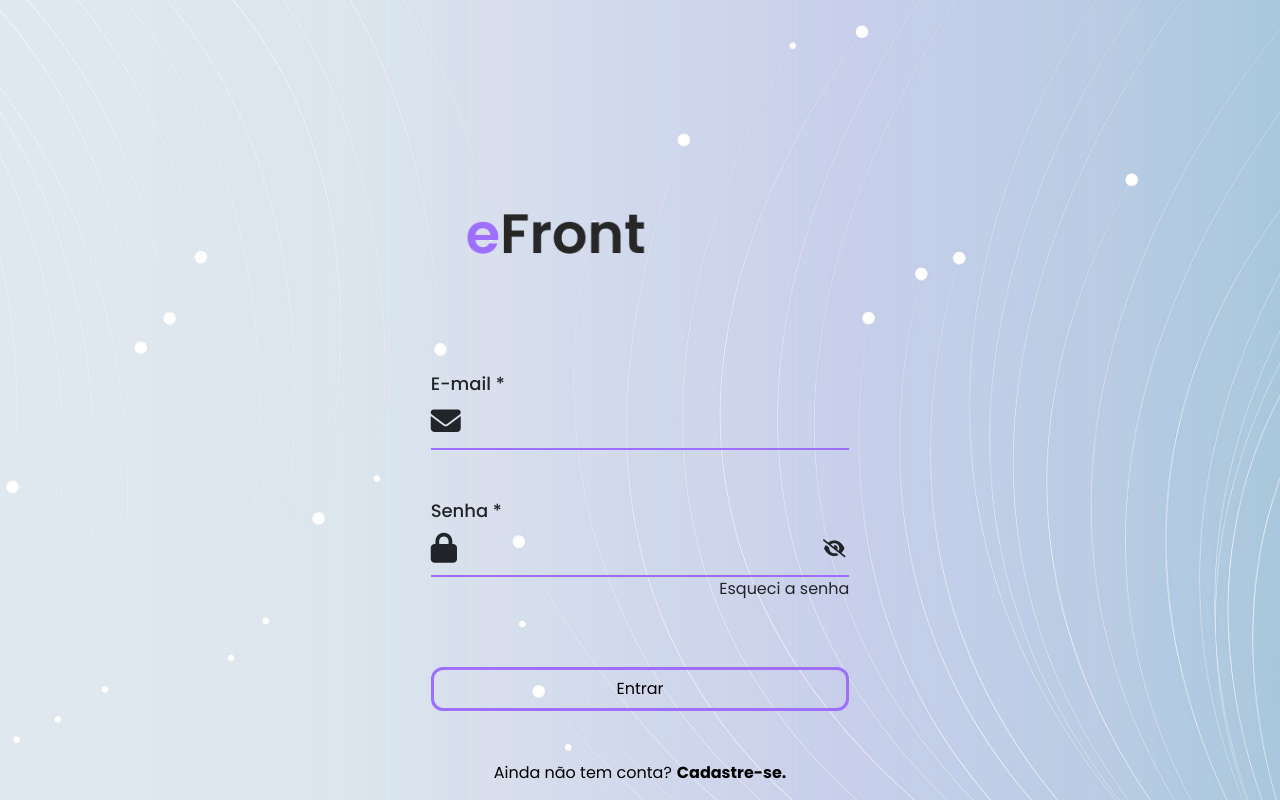
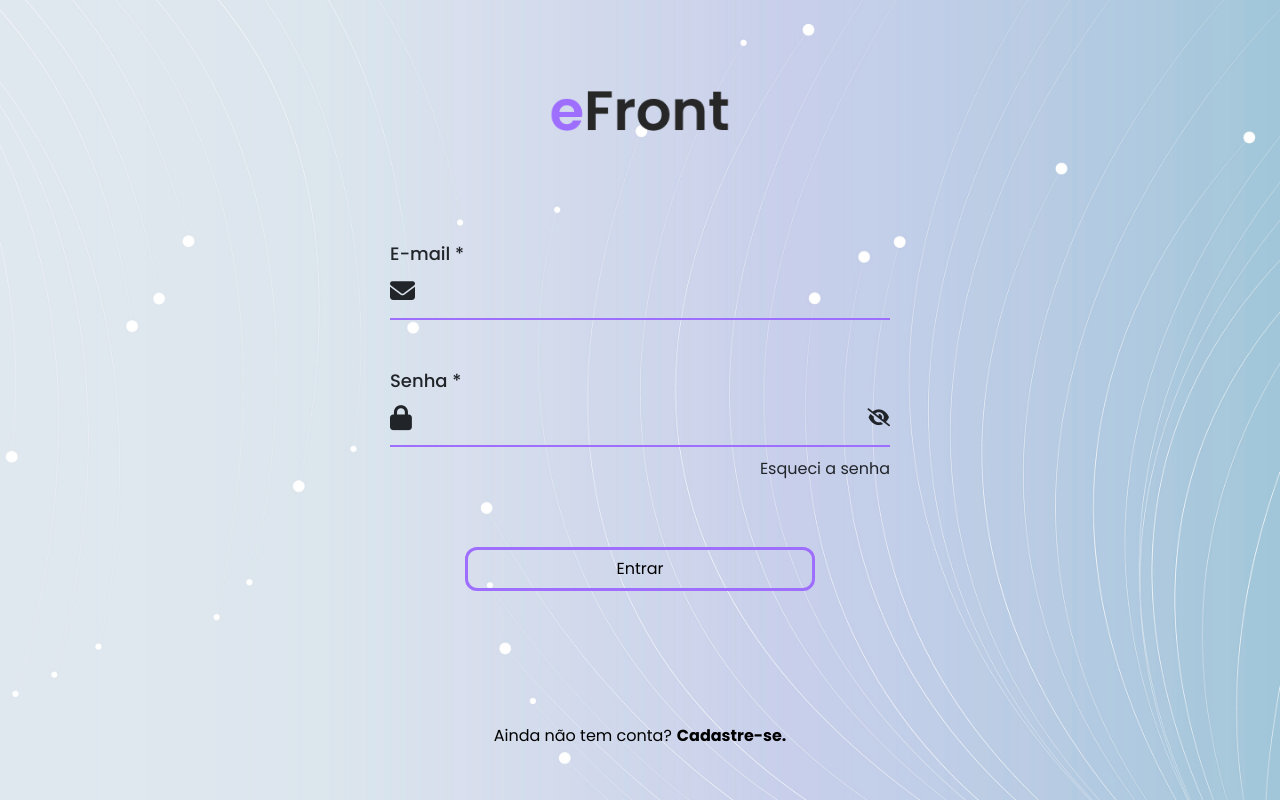
Before and after one commit to Paraujodev/ProjectReact-Task1, a React (Vite) app in the folder efront-project/: page / in a window 1280 px wide. Shown: the top 800 px of the page. Built offline with nearby package versions, Linux system fonts and the light colour scheme; no server answers.

Commit message:
style(login/register):ajustes

```diff
--- a/efront-project/src/pages/login/login.jsx
+++ b/efront-project/src/pages/login/login.jsx
@@ -27,16 +27,16 @@ function Register() {
             <div className="container">
                 <div className="row">
                     <div className="col-md-12">
+                        <div className="register-container login">
                             <header>
                                 <img src={Logo} alt="" />
                             </header>
-
                             <form onSubmit={handleSubmit}>
                                 <label>
                                     <span>E-mail *</span>
                                     <div className="password-wrapper">
-                                    <i className="fa-solid fa-envelope icon"></i>
-                                    <input className="password-wrapper-email"
+                                        <i className="fa-solid fa-envelope"></i>
+                                        <input
                                             type="email"
                                             value={email}
                                             onChange={(e) => setEmail(e.target.value)}
@@ -48,7 +48,7 @@ function Register() {
                                 <label>
                                     <span>Senha *</span>
                                     <div className="password-wrapper">
-                                    <i className="fa-solid fa-lock icon"></i>
+                                        <i className="fa-solid fa-lock"></i>
                                         <input
                                             type={showConfirmPassword ? "text" : "password"}
                                             value={confirmPassword}
@@ -68,9 +68,10 @@ function Register() {
 
                                 <button className="button-cadastro" type="submit">Entrar</button>
                             </form>
-                        <button className="button-login" type="submit">Ainda não tem conta? <b>Cadastre-se.</b>
-
+                            <button className="button-login" type="submit">
+                                Ainda não tem conta? <b>Cadastre-se.</b>
                             </button>
+                        </div>
                     </div>
                 </div>
             </div>
--- a/efront-project/src/pages/login/style.scss
+++ b/efront-project/src/pages/login/style.scss
@@ -1,46 +1,12 @@
-// * {
-//     margin: 0;
-//     padding: 0;
-//     box-sizing: border-box;
-//     font-family: 'Poppins', sans-serif;
-// }
+.register-container.login {
+    padding: 25px 0;
 
-// .background-login {
-//     background-image: url(../../assets/container_login.png);
-//     background-repeat: no-repeat;
-//     background-size: cover;
-
-// }
-
-.container {
-
-
-
-//     .title {
-//         font-size: 32px;
-//         color: #280274;
-//         margin-bottom: 10px;
-//     }
-
-//     .subtitle {
-//         font-size: 24px;
-//         color: #797582;
-//     }
-
-//     form {
-//         display: flex;
-//         flex-direction: column;
-//         gap: 50px;
-//         width: 50%;
-
-//         span {
-//             font-family: Poppins;
-//             font-weight: 500;
-//             font-size: 18px;
-//             line-height: 100%;
-//         }
+    header {
+        padding-bottom: 20px;
+    }
 
     .forget-password {
+        margin-top: 10px;
         display: flex;
         justify-content: flex-end;
         cursor: pointer;
@@ -50,121 +16,8 @@
         }
     }
 
-//         .password-wrapper {
-//             display: flex;
-//             align-items: center;
-//             width: 100%;
-//             border-bottom: 2px solid #9E6EFE;
-//             padding-bottom: 4px;
-
-            .icon {
-                font-size: 30px;
+    i.fa-envelope, i.fa-lock {
+        font-size: 25px;
         margin-right: 10px;
     }
-
-            .password-wrapper-email {
-                text-decoration: underline;
 }
-
-//         }
-
-//         .password-wrapper input {
-//             flex: 1;
-//             border: none;
-//             outline: none;
-//             font-size: 18px;
-//             background: transparent;
-//             color: #272727;
-//             padding: 6px 0;
-//             margin: 0;
-//         }
-
-//         .toggle-password-icon {
-//             font-size: 18px;
-//             cursor: pointer;
-//             padding-left: 8px;
-//             padding-right: 4px;
-//             text-decoration: none;
-//         }
-
-//         input {
-//             width: 100%;
-//             border: none;
-//             border-bottom: 2px solid #9E6EFE;
-//             outline: none;
-//             font-size: 18px;
-//             background: transparent;
-//             color: #272727;
-//         }
-
-//         .checkbox-label {
-//             display: flex;
-//             align-items: center;
-//             gap: 8px;
-//             font-size: 18px;
-//             white-space: nowrap;
-//             accent-color: #9E6EFE;
-
-//             a {
-//                 color: #280274;
-
-//                 &:hover {
-//                     text-decoration: underline;
-//                 }
-//             }
-//         }
-//     }
-
-//     .error-message {
-//         color: red;
-//         font-size: 14px;
-//         margin-top: -40px;
-//         margin-bottom: 30px;
-//     }
-
-
-//     .button-entrar {
-//         width: 100%;
-//         max-width: 468px;
-//         height: 44px;
-//         border-radius: 12px;
-//         border: 3px solid #9E6EFE;
-//         background: transparent;
-//         cursor: pointer;
-//         align-self: center;
-//         font-size: 16px;
-
-//         &:hover {
-//             background-color: #9E6EFE;
-//             color: #fff;
-//         }
-
-//         &:active {
-//             transform: scale(0.97);
-//         }
-//     }
-// }
-
-// .button-login {
-//     margin-top: 20px;
-//     border: none;
-//     background: transparent;
-//     cursor: pointer;
-//     font-size: 20px;
-
-//     b {
-//         &:hover {
-//             text-decoration: underline;
-//         }
-//     }
-}
-
-// @media(max-width:768px) {
-
-//     .container {
-//         form {
-//             width: 90%;
-//         }
-//     }
-
-// }
--- a/efront-project/src/pages/register/register.jsx
+++ b/efront-project/src/pages/register/register.jsx
@@ -40,11 +40,11 @@ function Register() {
             <div className="container">
                 <div className="row">
                     <div className="col-md-12">
+                        <div className="register-container">
                             <header>
                                 <h1 className="title">Crie sua Conta</h1>
                                 <h2 className="subtitle">Preencha seus dados</h2>
                             </header>
-
                             <form onSubmit={handleSubmit}>
                                 <label>
                                     <span>Nome completo *</span>
@@ -121,8 +121,10 @@ function Register() {
                                 </label>
                                 <button className="button-cadastro" type="submit">Cadastrar</button>
                             </form>
-                            <button className="button-login" type="button">Já tem uma conta?<b>Faça Login.</b>
+                            <button className="button-login" type="button">
+                                Já tem uma conta?<b>Faça Login.</b>
                             </button>
+                        </div>
                     </div>
                 </div>
             </div>
--- a/efront-project/src/pages/register/style.scss
+++ b/efront-project/src/pages/register/style.scss
@@ -9,17 +9,19 @@
     background-image: url(../../assets/container_login.png);
     background-repeat: no-repeat;
     background-size: cover;
+    min-height: 100vh;
+
+    .register-container {
         padding: 80px 0;
-
-    .container {
         min-height: 100vh;
         display: flex;
         flex-direction: column;
+        justify-content: space-around;
         align-items: center;
-        justify-content: space-around;
+
 
         header {
-            padding-bottom: 80px;
+            padding-bottom: 100px;
         }
 
         .title {
@@ -36,6 +38,8 @@
         }
 
         form {
+            width: 100%;
+            max-width: 500px;
             display: flex;
             flex-direction: column;
             gap: 50px;
@@ -69,7 +73,6 @@
                 font-size: 18px;
                 cursor: pointer;
                 padding-left: 8px;
-                padding-right: 4px;
             }
 
             input {
@@ -111,12 +114,11 @@
 
         .button-cadastro {
             width: 100%;
-            max-width: 468px;
+            max-width: 350px;
             height: 44px;
             border-radius: 12px;
             border: 3px solid #9E6EFE;
             background: transparent;
-            cursor: pointer;
             align-self: center;
             font-size: 16px;
 
@@ -130,15 +132,11 @@
                 background-color: #8656e6;
             }
         }
-    }
-
-}
 
         .button-login {
-    margin-top: 50px;
+            margin-top: 80px;
             border: none;
             background: transparent;
-    cursor: pointer;
             display: flex;
             justify-self: center;
 
@@ -151,10 +149,12 @@
                 }
             }
         }
+    }
 
+}
 
 @media (max-width: 768px) {
-    .container {
+    .register-container {
         justify-content: flex-start;
         padding-top: 40px;
 
```
Lines whose indentation alone changed are shown as unchanged.
